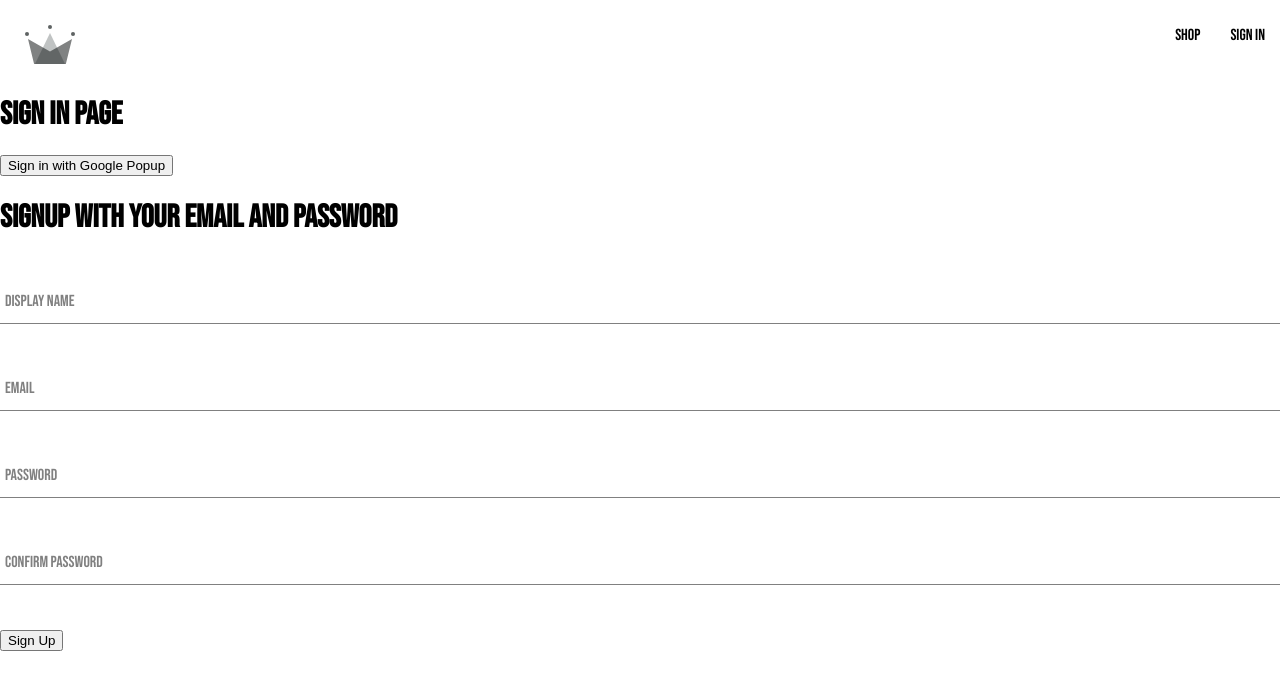
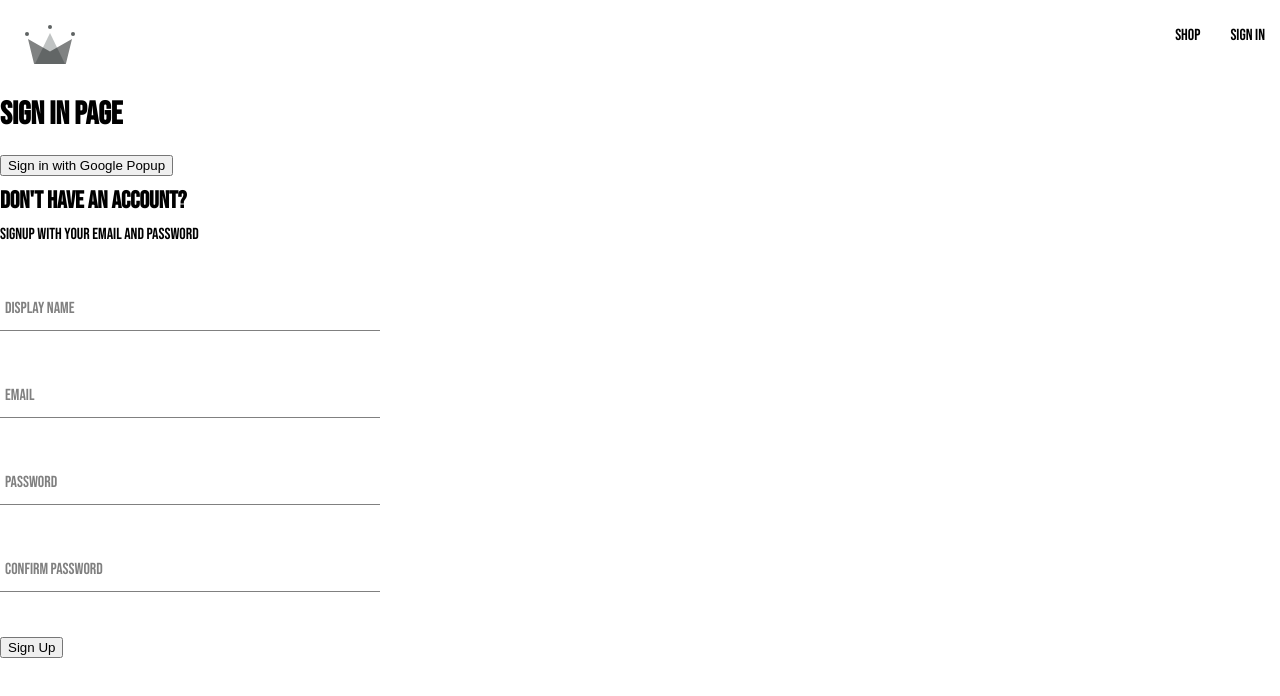
Before and after one commit to quiltingcode/react-ecommerce-site, a React (Create React App) app in the folder clothes-store/: page /sign-in in a window 1280 px wide. Shown: the top 696 px of the page. Built offline with nearby package versions, Linux system fonts and the light colour scheme.

Commit message:
Style form

```diff
--- a/clothes-store/src/components/form-input/form-input-component.jsx
+++ b/clothes-store/src/components/form-input/form-input-component.jsx
@@ -13,9 +13,6 @@
                     {label}
                 </label>
            )}
-
-
-
         </div>
     );
 };
--- /dev/null
+++ b/clothes-store/src/components/sign-up/sign-up-form.styles.scss
@@ -0,0 +1,9 @@
+.sign-up-container {
+    display: flex;
+    flex-direction: column;
+    width: 380px;
+
+    h2 {
+        margin: 10px 0;
+    }
+}
--- a/clothes-store/src/components/sign-up/sign-up.component.jsx
+++ b/clothes-store/src/components/sign-up/sign-up.component.jsx
@@ -1,5 +1,6 @@
 import { useState } from "react";
 import FormInput from "../form-input/form-input-component";
+import './sign-up-form.styles.scss';
 import { createAuthUserWithEmailAndPassword, createUserDocumentFromAuth } from "../../utils/firebase/firebase.utils";
 
 const defaultFormFields = {
@@ -48,8 +49,9 @@
     };
 
     return (
-        <div>
-            <h1>Signup with your email and password</h1>
+        <div className="sign-up-container">
+            <h2>Don't have an account?</h2>
+            <span>Signup with your email and password</span>
             <form onSubmit={handleSubmit}>
 
                 <FormInput
```
